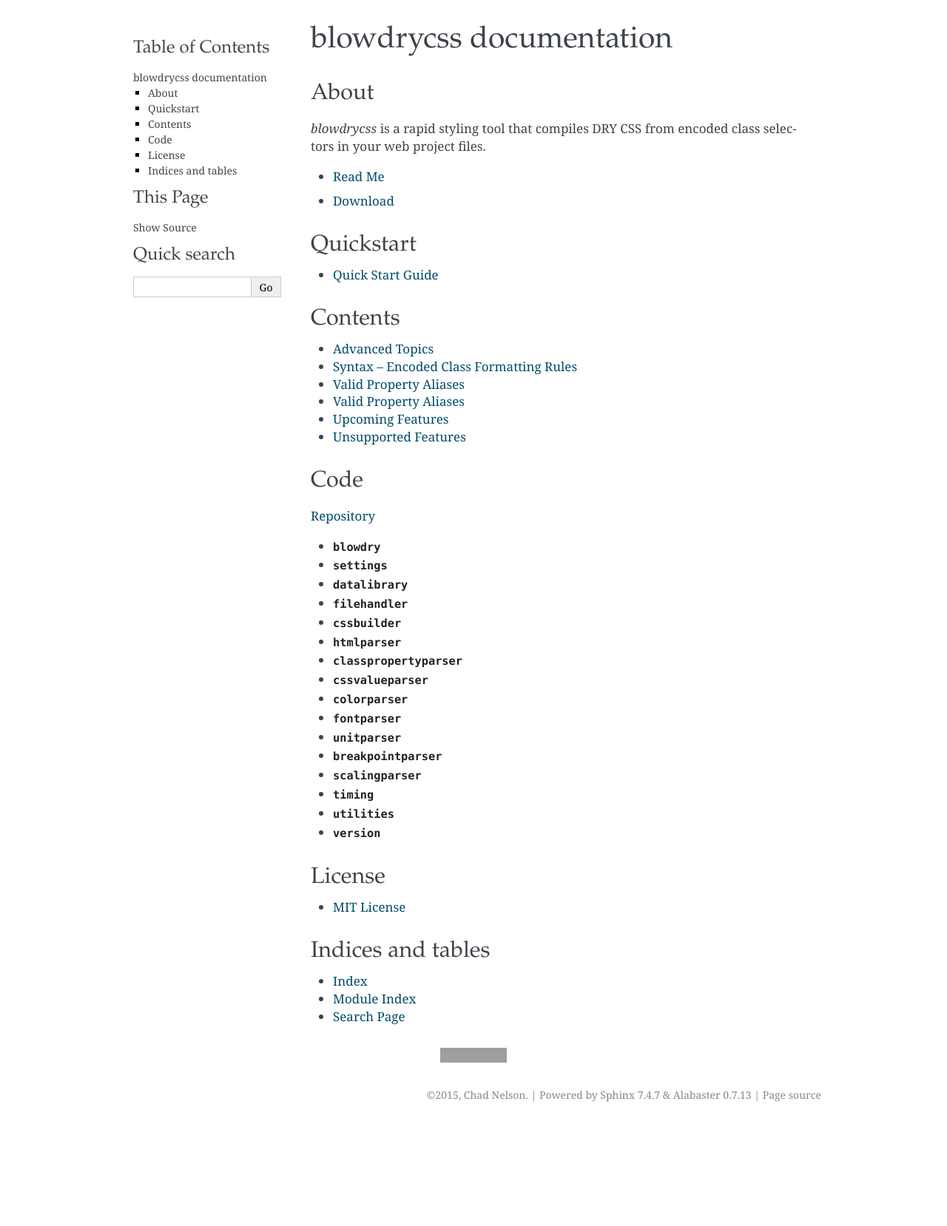
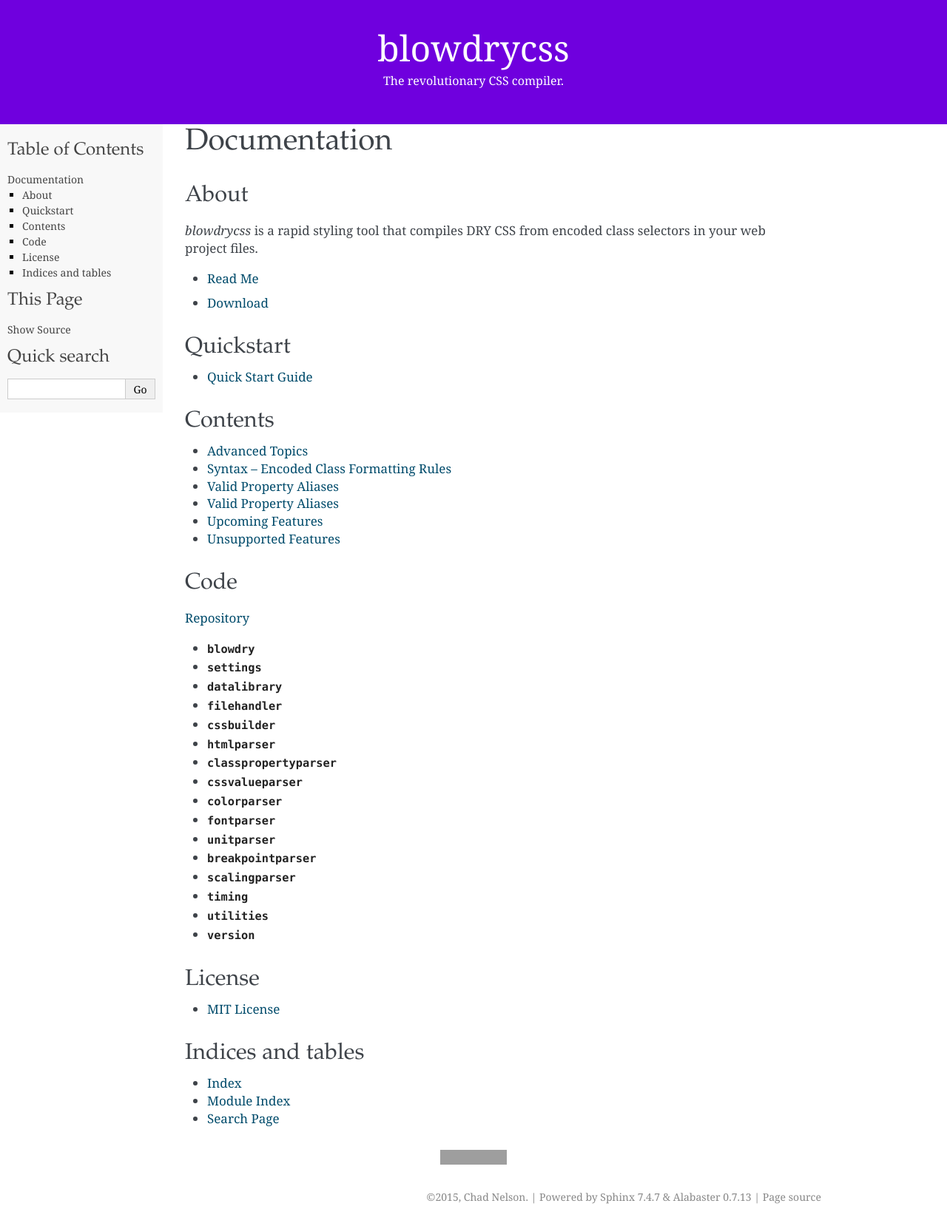
Before and after one commit to nueverest/blowdrycss, a Sphinx documentation site: the page built from docs/index.rst, in a window 1280 px wide. Shown: the whole page at 74% size. Built offline with Sphinx 7.4.7, drawn with Linux system fonts in a browser that asks for light colours; before the commit the page ends 1520 px from its top, so only the background shows below that; grey boxes are pictures that could not be loaded.

Commit message:
Added background colors, heading and margin to sphinx docs.

```diff
--- a/docs/custom_themes/alabaster_custom/layout.html
+++ b/docs/custom_themes/alabaster_custom/layout.html
@@ -1,11 +1,17 @@
 {%- extends "basic/layout.html" %}
 
 {%- block extrahead %}
-  {{ super() }}
-  {% if theme_touch_icon %}
+    <div class="head-wrapper">
+        <span class="head-title">blowdrycss</span>
+        <br>
+        <span class="head-subtitle">The revolutionary CSS compiler.</span>
+    </div>
+
+    {{ super() }}
+    {% if theme_touch_icon %}
     <link rel="apple-touch-icon" href="{{ pathto('_static/' ~ theme_touch_icon, 1) }}" />
-  {% endif %}
-  <meta name="viewport" content="width=device-width, initial-scale=0.9, maximum-scale=0.9">
+    {% endif %}
+    <meta name="viewport" content="width=device-width, initial-scale=0.9, maximum-scale=0.9">
 {% endblock %}
 
 {# Disable base theme's top+bottom related navs; we have our own in sidebar #}
--- a/docs/custom_themes/alabaster_custom/static/alabaster.css_t
+++ b/docs/custom_themes/alabaster_custom/static/alabaster.css_t
@@ -27,10 +27,10 @@
     margin: 0;
     padding: 0;
 }
-
+div
 div.document {
     width: {{ theme_page_width }};
-    margin: 30px auto 0 auto;
+    margin: 0 auto 0 auto;
 }
 
 div.documentwrapper {
@@ -40,6 +40,27 @@
 
 div.bodywrapper {
     margin: 0 0 0 {{ theme_sidebar_width }};
+}
+
+.head-wrapper {
+    text-align: center;
+    color: rgba(255,255,255,1);
+    background-color: rgba(111,0,222,1);
+    padding-top: 2rem;
+    padding-bottom: 3rem;
+    margin: 0;
+}
+
+.head-title {
+    font-size: 3rem;
+}
+
+.head-subtitle {
+    font-size: 1rem;
+}
+
+div.section h1:first-of-type {
+    margin-top: 1rem !important;
 }
 
 div.sphinxsidebar {
@@ -93,6 +114,7 @@
 div.sphinxsidebar {
     font-size: 14px;
     line-height: 1.5;
+    background-color: rgba(248, 248, 248, 1);
 }
 
 div.sphinxsidebarwrapper {
@@ -186,7 +208,7 @@
 
 a {
     color: {{ theme_link }};
-    text-decoration: underline;
+    text-decoration: none;
 }
 
 a:hover {
--- a/docs/index.rst
+++ b/docs/index.rst
@@ -1,8 +1,8 @@
 .. blowdrycss documentation master file, created by
    sphinx-quickstart on Mon Nov 30 11:48:40 2015.
 
-blowdrycss documentation
-========================
+Documentation
+=============
 
 About
 ~~~~~
```
